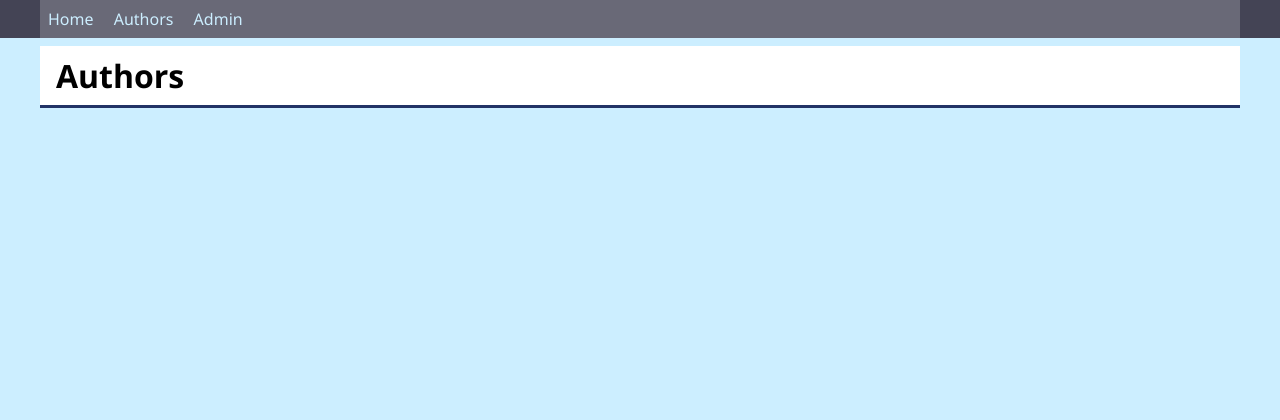
After one commit to artyshokas/django_library, a Django app: page /authors/ in a window 1280 px wide. The commit adds this page. Shown: the top 420 px of the page. Run offline with Django 4.2, Linux system fonts and the light colour scheme; data that the repository does not hold is empty.

Commit message:
updated authors

```diff
--- /dev/null
+++ b/ptu5_library/library/templates/library/authors.html
@@ -0,0 +1,11 @@
+{% extends 'library/base.html' %}
+{%block title%} Authors in {{ block.super }}{%endblock title%}
+{% block content %}
+    <h1>Authors</h1>
+    <ul>
+        {% for  author in authors %}
+            <li>{{ author.last_name }}, {{author.first_name}}</li>
+        {% endfor %}
+    </ul>
+    {# authors #}
+{% endblock content %}
--- a/ptu5_library/library/templates/library/base.html
+++ b/ptu5_library/library/templates/library/base.html
@@ -13,6 +13,7 @@
         <div class="container">
             {% block nav %}
                 <a href="{% url 'index' %}">Home</a>
+                <a href="{% url 'authors' %}">Authors</a>
                 <a href="{% url 'admin:index' %}">Admin</a>
             {% endblock nav %}
         </div>
--- a/ptu5_library/library/urls.py
+++ b/ptu5_library/library/urls.py
@@ -4,4 +4,5 @@ from . import views
 
 urlpatterns = [
     path('', views.index, name='index'),
+    path('authors/', views.authors, name='authors'),
 ]
--- a/ptu5_library/library/views.py
+++ b/ptu5_library/library/views.py
@@ -18,3 +18,7 @@ def index(request):
    }
 
    return render(request, 'library/index.html', context=context)
+
+
+def authors(request):
+   return render(request, 'library/authors.html', {'authors': Author.objects.all()})
```
